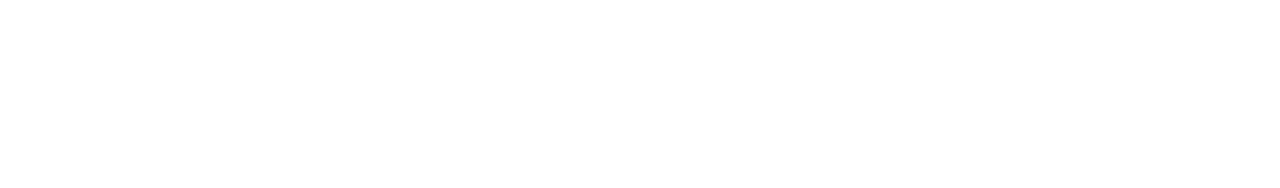
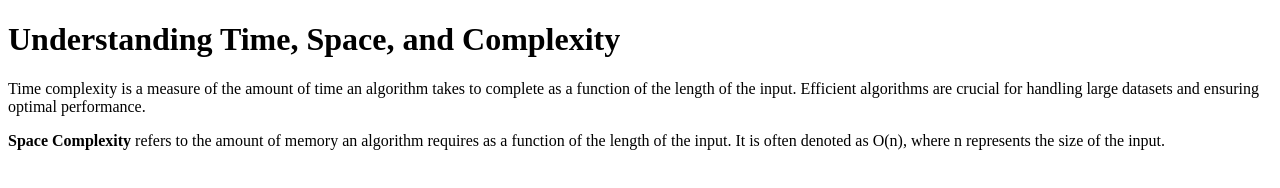
Before and after one commit to acciojob/time-and-space-complexity-prabhu26k, a website: page main.html in a window 1280 px wide. Drawn offline with Linux system fonts and the light colour scheme.

Commit message:
created a submission

```diff
--- a/main.html
+++ b/main.html
@@ -10,6 +10,11 @@
 	<!-- the entire body must be written by student -->
     <script type="text/javascript" src="./script.js">
 </script>
+    <h1>Understanding Time, Space, and Complexity</h1>
+    <p>Time complexity is a measure of the amount of time an algorithm takes to complete as a function of the length of the input. Efficient algorithms are crucial for handling large datasets and ensuring optimal performance.</p>
+    <p><b>Space Complexity</b> refers to the amount of memory an algorithm requires as a function of the length of the input. It is often denoted as O(n), where n represents the size of the input.</p>
+
+
 
 </body>
 
```
